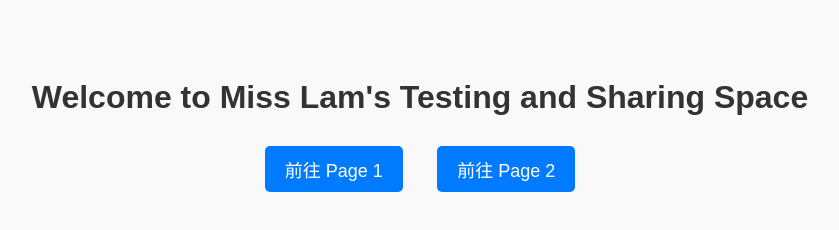
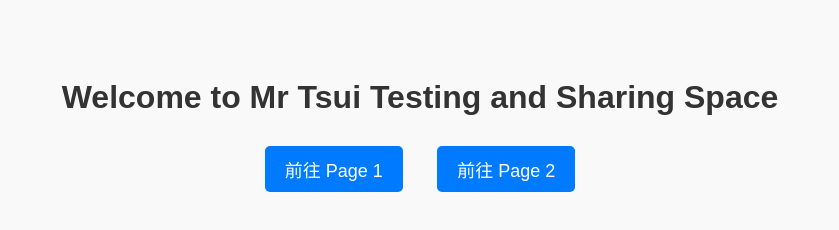
Before and after one commit to gs-create/SMSSMP, a plain HTML site: page Index.html in a window 1280 px wide. Shown: the whole page, without its empty margins (220-1059 px from the left). Drawn offline with Linux system fonts and the light colour scheme.

Commit message:
Update Index.html

```diff
--- a/Index.html
+++ b/Index.html
@@ -34,7 +34,7 @@
 </head>
 <body>
 
-    <h1>Welcome to Miss Lam's Testing and Sharing Space</h1>
+    <h1>Welcome to Mr Tsui Testing and Sharing Space</h1>
 
     <div class="link-container">
         <a href="page1.html">前往 Page 1</a>
```
